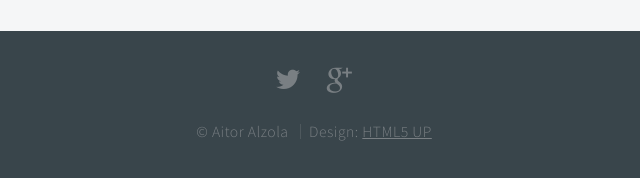
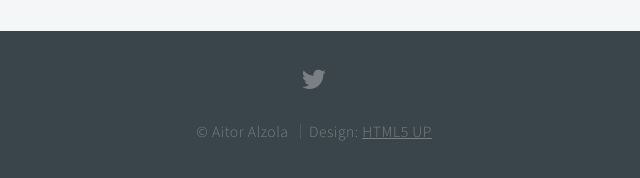
Before and after one commit to aitortxu/aitortxu.github.io, a plain HTML site: page index.html in a window 1280 px wide. Shown: the part 2725-2903 px from the top of the page, 326-966 px from the left. Drawn offline with Linux system fonts and the light colour scheme.

Commit message:
Update index.html

```diff
--- a/index.html
+++ b/index.html
@@ -114,7 +114,6 @@
 				-->
 					<ul class="actions">
 						<li><a href="https://twitter.com/aitortxu" class="fa solo fa-twitter"><span>Twitter</span></a></li>
-						<li><a href="https://plus.google.com/100134010155958609263/about" class="fa solo fa-google-plus"><span>Google+</span></a></li>
 					</ul>
 
 				<!-- Menu -->
```
